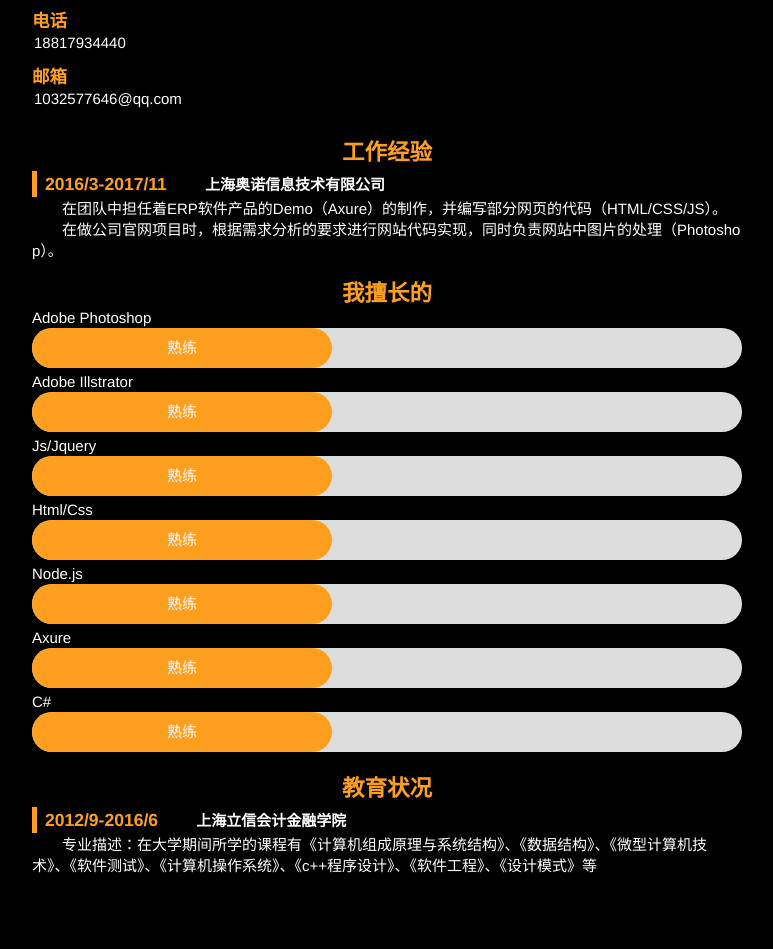
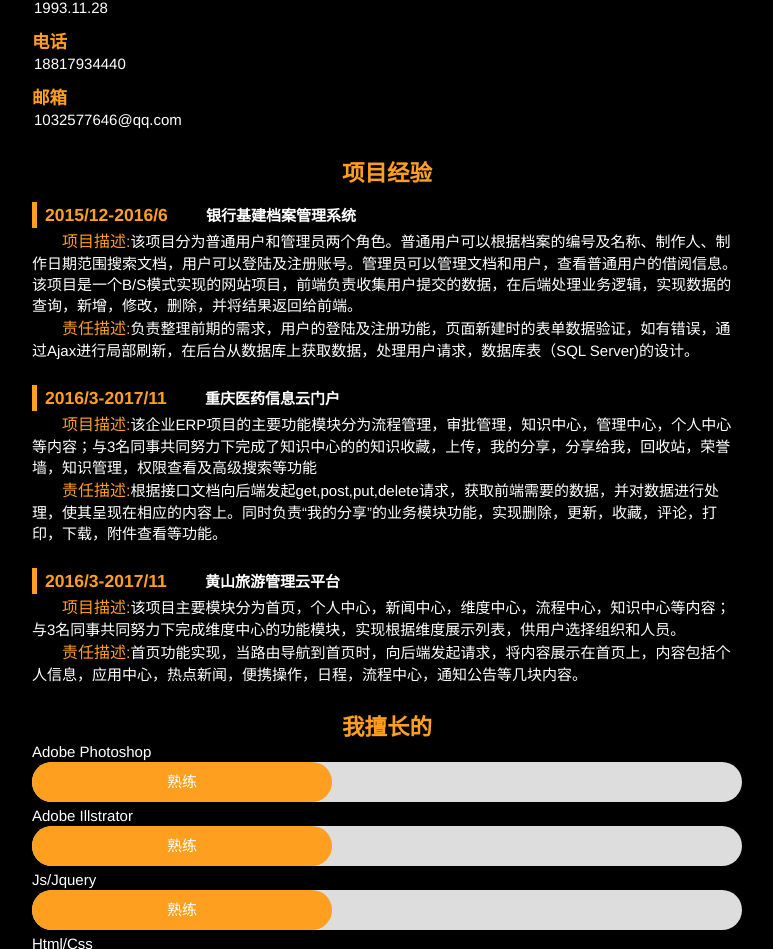
Before and after one commit to Cole-yu/mobile_resume, a plain HTML site: page index.html in a window 1280 px wide. Shown: the part 605-1554 px from the top of the page, without its empty margins (253-1026 px from the left). Before the commit the page ends 1495 px from the top, so only its background shows below. Drawn offline with nearby package versions, Linux system fonts and the light colour scheme.

Commit message:
更新简历

```diff
--- a/css/style.css
+++ b/css/style.css
@@ -172,6 +172,26 @@ h2~p{
 	color: white;
 }
 
+.item-exp{
+	padding: 0.1rem 0;
+}
+
+.item-exp p{
+	text-indent: 2em;
+}
+.description::before{
+	content: "项目描述:";
+    color: #ff9f20;
+    font-size: 0.16rem;
+    font-weight: 550;
+}
+.duty::before{
+	content:"责任描述:";
+	color: #ff9f20;
+    font-size: 0.16rem;
+    font-weight: 550;
+}
+
 @media screen and (max-width: 321px) {
     body {
         font-size:12px
--- a/index.html
+++ b/index.html
@@ -30,17 +30,10 @@
 						<li><a href="#top"><span>主菜单</span></a></li>
 						<li><a href="#aboutme"><span>关于我</span></a></li>
 						<li><a href="#information"><span>基本信息</span></a></li>
-						<li><a href="#experience"><span>工作经验</span></a></li>
+						<li><a href="#experience"><span>项目经验</span></a></li>
 						<li><a href="#skill"><span>我擅长的</span></a></li>
 						<li><a href="#education"><span>教育状况</span></a></li>
 					</ul>
-					<!-- <ul>
-						<li><span id="0">主菜单</span></li>
-						<li><span id="1">关于我</span></li>
-						<li><span id="2">工作经验</span></li>
-						<li><span id="3">我擅长的</span></li>
-						<li><span id="4">教育状况</span></li>
-					</ul> -->
 				</div>
 			</div>
 			<div class="content">
@@ -55,7 +48,7 @@
 				</div>
 				<div class="row" id="aboutme">
 					<h2>关于我</h2>
-					<p>拥有一年的软件开发项目经验，熟练运用html5/CSS3/JS/C#/SQL/aJax/jQuery/Bootstrap/Photoshop/Vue.js/Node.js等这方面内容，喜欢研究各种软件功能和app。闲暇时会学习一些其他开发语言（python）和框架（Angular2，React），平时也会用自己所学到的开发语言做一些生活中的小程序。了解grunt,glup等前端构建工具、git等版本控制工具的使用方法。理解前端模块化思想。</p>
+					<p>本人拥有二年的企业开发项目经验,对SPA开发方式及Restful设计模式有独立的见解。熟练运用HTML5/CSS3/Javascript/jQuery,尤其在JS方面,有自己深刻的认识。掌握Ajax与服务器端的数据交互,了解计算机网络相关知识(HTTP、TCP、UDP等网络通讯),熟悉angular、Bootstrap、easyUI等前端框架,能独立处理常见浏览器及移动设备的兼容性相关问题,也研究过Node.js等后端相关内容;熟悉W3C和ES6标准,学习过函数式及响应式编程思想。对工作认真负责,肯钻研,有良好的沟通和团队协作能力</p>
 				</div>
 				<div class="row" id="information">
 					<h2>基本信息</h2>
@@ -85,13 +78,31 @@
 					</div>
 				</div>
 				<div class="row" id="experience">
-					<h2>工作经验</h2>
-					<div class="befo_Line">
-						<h3>2016/3-2017/11</h3>
-						<span>上海奥诺信息技术有限公司</span>
+					<h2>项目经验</h2>
+					<div class="item-exp">
+						<div class="befo_Line">
+							<h3>2015/12-2016/6</h3>
+							<span>银行基建档案管理系统</span>
+						</div>
+						<p class="description">该项目分为普通用户和管理员两个角色。普通用户可以根据档案的编号及名称、制作人、制作日期范围搜索文档，用户可以登陆及注册账号。管理员可以管理文档和用户，查看普通用户的借阅信息。该项目是一个B/S模式实现的网站项目，前端负责收集用户提交的数据，在后端处理业务逻辑，实现数据的查询，新增，修改，删除，并将结果返回给前端。</p>
+						<p class="duty">负责整理前期的需求，用户的登陆及注册功能，页面新建时的表单数据验证，如有错误，通过Ajax进行局部刷新，在后台从数据库上获取数据，处理用户请求，数据库表（SQL Server)的设计。</p>
 					</div>
-					<p>在团队中担任着ERP软件产品的Demo（Axure）的制作，并编写部分网页的代码（HTML/CSS/JS）。</p>
-					<p>在做公司官网项目时，根据需求分析的要求进行网站代码实现，同时负责网站中图片的处理（Photoshop）。</p>
+					<div class="item-exp">
+						<div class="befo_Line">
+							<h3>2016/3-2017/11</h3>
+							<span>重庆医药信息云门户</span>
+						</div>
+						<p class="description">该企业ERP项目的主要功能模块分为流程管理，审批管理，知识中心，管理中心，个人中心等内容；与3名同事共同努力下完成了知识中心的的知识收藏，上传，我的分享，分享给我，回收站，荣誉墙，知识管理，权限查看及高级搜索等功能</p>
+						<p class="duty">根据接口文档向后端发起get,post,put,delete请求，获取前端需要的数据，并对数据进行处理，使其呈现在相应的内容上。同时负责“我的分享”的业务模块功能，实现删除，更新，收藏，评论，打印，下载，附件查看等功能。</p>
+					</div>
+					<div class="item-exp">
+						<div class="befo_Line">
+							<h3>2016/3-2017/11</h3>
+							<span>黄山旅游管理云平台</span>
+						</div>
+						<p class="description">该项目主要模块分为首页，个人中心，新闻中心，维度中心，流程中心，知识中心等内容；与3名同事共同努力下完成维度中心的功能模块，实现根据维度展示列表，供用户选择组织和人员。</p>
+						<p class="duty">首页功能实现，当路由导航到首页时，向后端发起请求，将内容展示在首页上，内容包括个人信息，应用中心，热点新闻，便携操作，日程，流程中心，通知公告等几块内容。</p>
+					</div>
 				</div>
 			<div class="row" id="skill">
 				<h2>我擅长的</h2>
```
